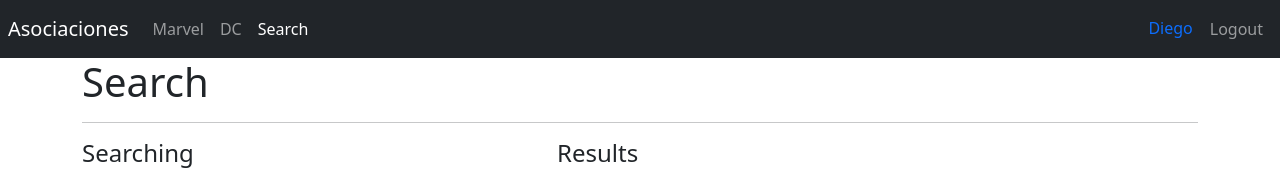
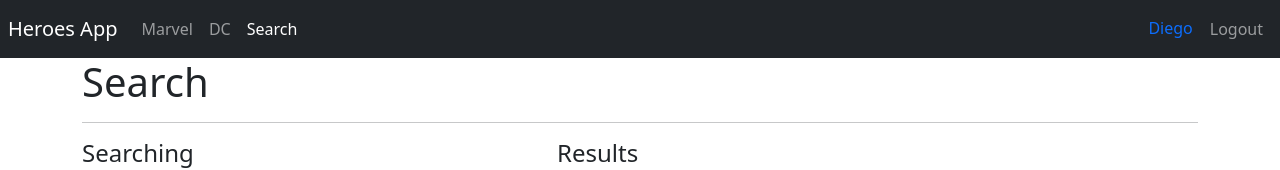
Before and after one commit to DiegoUrrego4/HeroesApp, a React (Vite) app: page /search in a window 1280 px wide. Shown: the top 170 px of the page. Built offline with nearby package versions, Linux system fonts and the light colour scheme.

Commit message:
correcciones estéticas finales.

```diff
--- a/index.html
+++ b/index.html
@@ -14,7 +14,7 @@
       rel="stylesheet"
       href="https://cdnjs.cloudflare.com/ajax/libs/animate.css/4.1.1/animate.min.css"
     />
-    <title>Vite App</title>
+    <title>Heroes App</title>
   </head>
   <body>
     <div id="root"></div>
--- a/src/heroes/pages/SearchPage.jsx
+++ b/src/heroes/pages/SearchPage.jsx
@@ -58,7 +58,7 @@ export const SearchPage = () => {
             className='alert alert-danger animate__animated animate__fadeIn'
             style={{ display: showError ? '' : 'none' }}
           >
-            No hero found with <b>{q}</b>
+            No hero with name <b>{q}</b> found
           </div>
 
           {heroes.map((hero) => (
--- a/src/ui/components/Navbar.jsx
+++ b/src/ui/components/Navbar.jsx
@@ -12,7 +12,7 @@ export const Navbar = () => {
   return (
     <nav className='navbar navbar-expand-sm navbar-dark bg-dark p-2'>
       <Link className='navbar-brand' to='/'>
-        Asociaciones
+        Heroes App
       </Link>
 
       <div className='navbar-collapse'>
```
